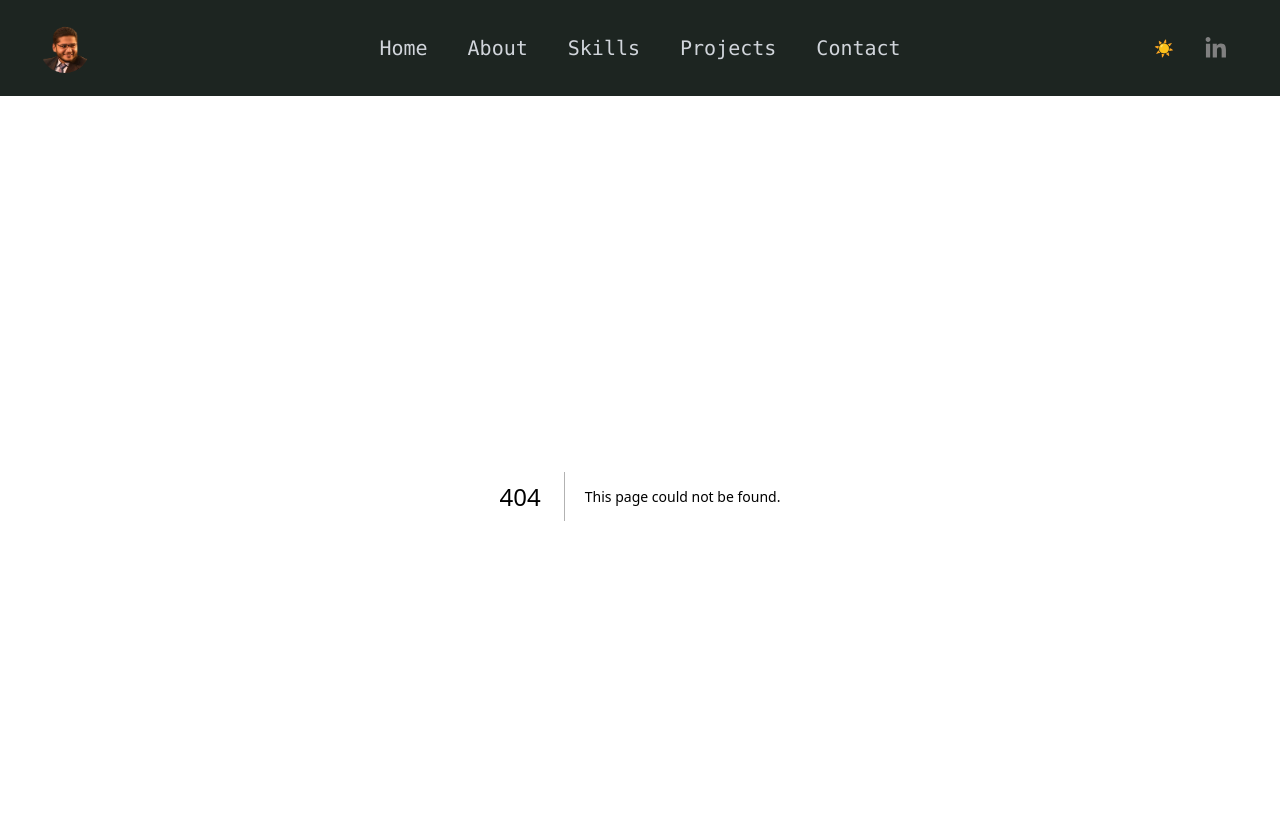
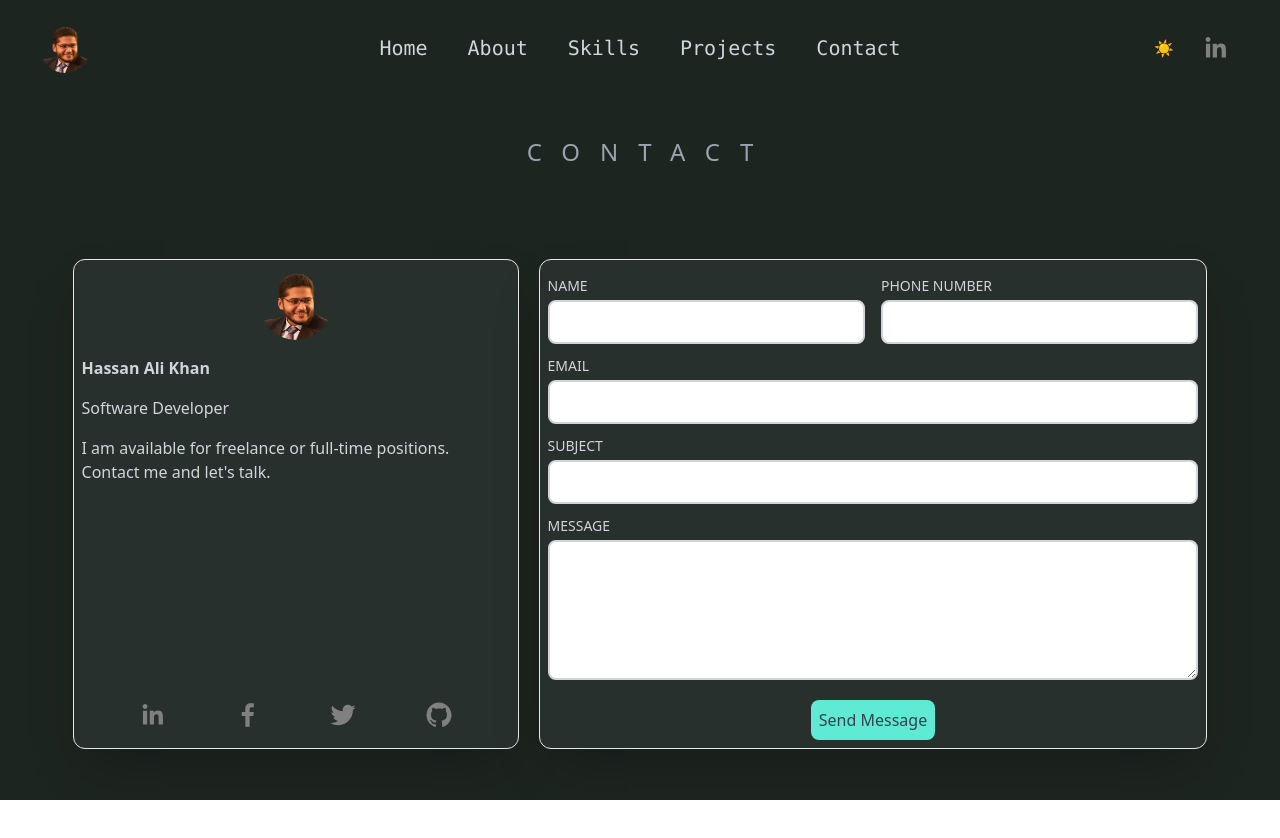
Before and after one commit to hassan-ak/wmd-next-tailwind-portfolio, a Next.js app: page /contact in a window 1280 px wide. Before the commit this address had no page. Shown: the top 838 px of the page. After the commit the page ends 800 px from the top, so only its background shows below. Built offline with nearby package versions, Linux system fonts and the light colour scheme.

Commit message:
create contact page

```diff
--- /dev/null
+++ b/src/app/contact/page.tsx
@@ -0,0 +1,20 @@
+// Contact Page
+'use client';
+
+import Contact from '@/components/Contact';
+import { useSelector } from 'react-redux';
+import { selectedTheme } from '@/slices/themeSlice';
+
+export default function ContactPage() {
+  const darkTheme = useSelector(selectedTheme);
+
+  return (
+    <div
+      className={`section-min-height ${
+        darkTheme ? 'bg-[#1D2521] text-gray-300' : 'bg-[#FBFEFD] text-gray-700'
+      }`}
+    >
+      <Contact darkTheme={darkTheme} />
+    </div>
+  );
+}
--- /dev/null
+++ b/src/components/Contact.tsx
@@ -0,0 +1,186 @@
+// Contact
+
+'use client';
+
+import React from 'react';
+import Image from 'next/image';
+import { motion } from 'framer-motion';
+import profile from '../../public/profile.png';
+import { SocialIcon } from 'react-social-icons';
+
+type Props = { darkTheme: boolean };
+
+export default function Contact({ darkTheme }: Props) {
+  return (
+    // ********************** //
+    // Contatct Page main div //
+    // ********************** //
+    <motion.div
+      initial={{ opacity: 0 }}
+      transition={{ duration: 1.5 }}
+      whileInView={{ opacity: 1 }}
+      className='section-min-height mx-auto flex max-w-7xl flex-col items-center justify-between px-10'
+    >
+      {/* ************ */}
+      {/* Page Heading */}
+      {/* ************ */}
+      <h3
+        className={`pt-10 pb-10 pl-[20px] text-center text-2xl uppercase tracking-[20px] ${
+          darkTheme ? 'text-gray-400' : 'text-gray-600'
+        }`}
+      >
+        Contact
+      </h3>
+
+      {/* ************ */}
+      {/* Page Content */}
+      {/* ************ */}
+      <div className='flex flex-grow items-center justify-center'>
+        <div className='flex w-full flex-col items-stretch justify-center  space-y-5 p-1 sm:flex-row sm:space-y-0 sm:space-x-5 sm:p-5'>
+          {/* ********** */}
+          {/* Left / Top */}
+          {/* ********** */}
+          <div
+            className={`flex w-full flex-col items-center justify-center rounded-xl border  p-2 shadow-2xl sm:w-[40%] ${
+              darkTheme ? 'bg-[#27302C]' : 'bg-[#ffffff]'
+            }
+          `}
+          >
+            {/* ***** */}
+            {/* Image */}
+            {/* ***** */}
+            <div>
+              <Image
+                className='rounded-full duration-300 ease-in hover:scale-105'
+                src={profile}
+                width={72}
+                alt='/'
+                priority={true}
+              />
+            </div>
+            {/* ******* */}
+            {/* Details */}
+            {/* ******* */}
+            <div className='flex-grow'>
+              <h2 className='py-4 font-semibold'>Hassan Ali Khan</h2>
+              <p>Software Developer</p>
+              <p className='py-4'>
+                I am available for freelance or full-time positions. Contact me
+                and let&apos;s talk.
+              </p>
+            </div>
+            {/* ************ */}
+            {/* Social Icons */}
+            {/* ************ */}
+            <div className='flex w-full justify-evenly'>
+              <SocialIcon
+                className='cursor-pointer'
+                url='https://pk.linkedin.com/in/hassanak92'
+                bgColor='transparent'
+                fgColor='grey'
+                target='_blank'
+              />
+              <SocialIcon
+                className='cursor-pointer'
+                url='https://www.facebook.com/hassanali.khan3958'
+                bgColor='transparent'
+                fgColor='grey'
+                target='_blank'
+              />
+              <SocialIcon
+                className='cursor-pointer'
+                url='https://twitter.com/hassanak92'
+                bgColor='transparent'
+                fgColor='grey'
+                target='_blank'
+              />
+              <SocialIcon
+                className='cursor-pointer'
+                url='https://github.com/hassan-ak'
+                bgColor='transparent'
+                fgColor='grey'
+                target='_blank'
+              />
+            </div>
+          </div>
+          {/* ************** */}
+          {/* Right / Bottom */}
+          {/* ************** */}
+          <div
+            className={`w-full rounded-xl border  p-2 shadow-2xl sm:w-[60%] ${
+              darkTheme ? 'bg-[#27302C]' : 'bg-[#ffffff]'
+            }`}
+          >
+            <form action='' method='POST' encType=''>
+              {/* **** */}
+              {/* Form */}
+              {/* **** */}
+              <div className='grid w-full gap-4 py-1 md:grid-cols-2'>
+                {/* ************* */}
+                {/* Name + number */}
+                {/* ************* */}
+                <div className='flex flex-col'>
+                  <label className='py-1 text-sm uppercase'>Name</label>
+                  <input
+                    className='flex rounded-lg border-2 border-gray-300 p-2 text-gray-700'
+                    type='text'
+                    name='name'
+                  />
+                </div>
+                <div className='flex flex-col'>
+                  <label className='py-1 text-sm uppercase'>Phone Number</label>
+                  <input
+                    className='flex rounded-lg border-2 border-gray-300 p-2 text-gray-700'
+                    type='text'
+                    name='phone'
+                  />
+                </div>
+              </div>
+              {/* ***** */}
+              {/* Email */}
+              {/* ***** */}
+              <div className='flex flex-col py-1'>
+                <label className='py-1 text-sm uppercase'>Email</label>
+                <input
+                  className='flex rounded-lg border-2 border-gray-300 p-2 text-gray-700'
+                  type='email'
+                  name='email'
+                />
+              </div>
+              {/* ******* */}
+              {/* Subject */}
+              {/* ******* */}
+              <div className='flex flex-col py-1'>
+                <label className='py-1 text-sm uppercase'>Subject</label>
+                <input
+                  className='flex rounded-lg border-2 border-gray-300 p-2 text-gray-700'
+                  type='text'
+                  name='subject'
+                />
+              </div>
+              {/* ******* */}
+              {/* Message */}
+              {/* ******* */}
+              <div className='flex flex-col py-1'>
+                <label className='py-1 text-sm uppercase'>Message</label>
+                <textarea
+                  className='rounded-lg border-2 border-gray-300 p-2 text-gray-700'
+                  rows={5}
+                  name='message'
+                ></textarea>
+              </div>
+              {/* *********** */}
+              {/* Send Button */}
+              {/* *********** */}
+              <div className='flex justify-center'>
+                <button className='w-fill mt-4 rounded-lg bg-teal-300 p-2 text-center text-gray-700'>
+                  Send Message
+                </button>
+              </div>
+            </form>
+          </div>
+        </div>
+      </div>
+    </motion.div>
+  );
+}
```
